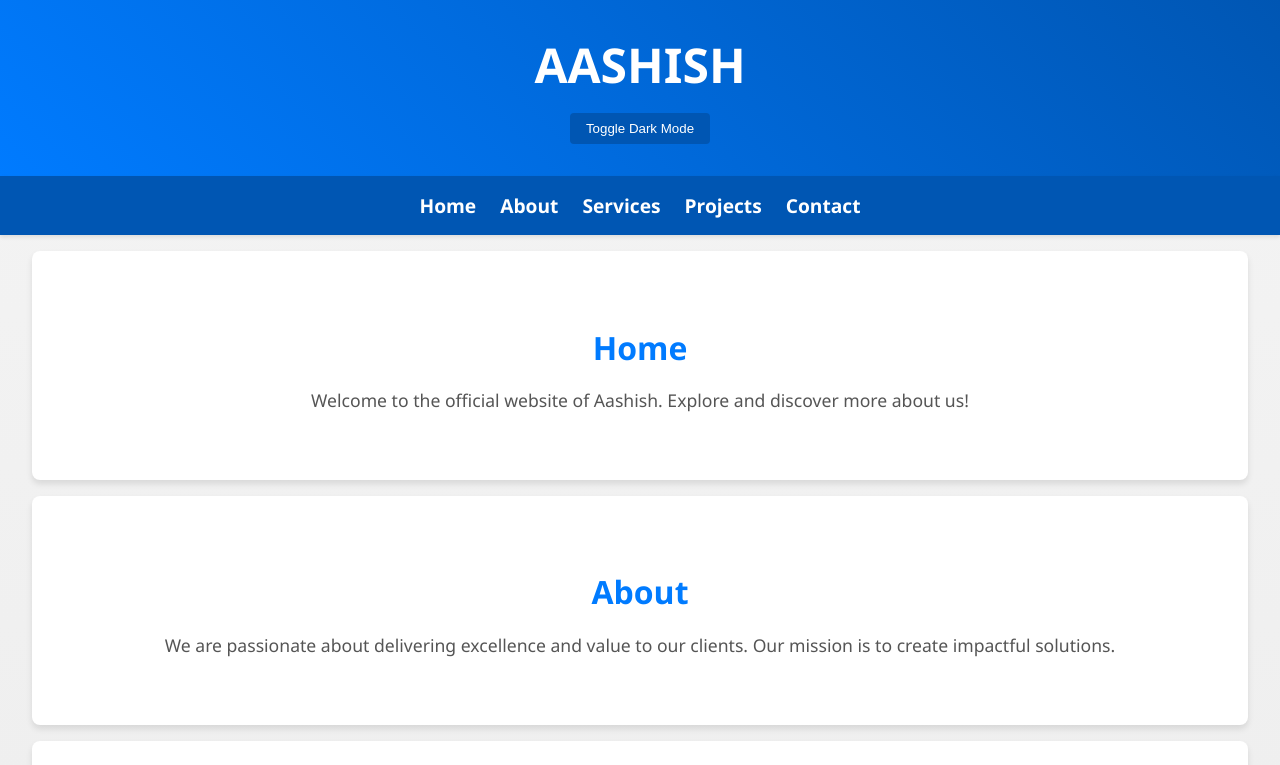
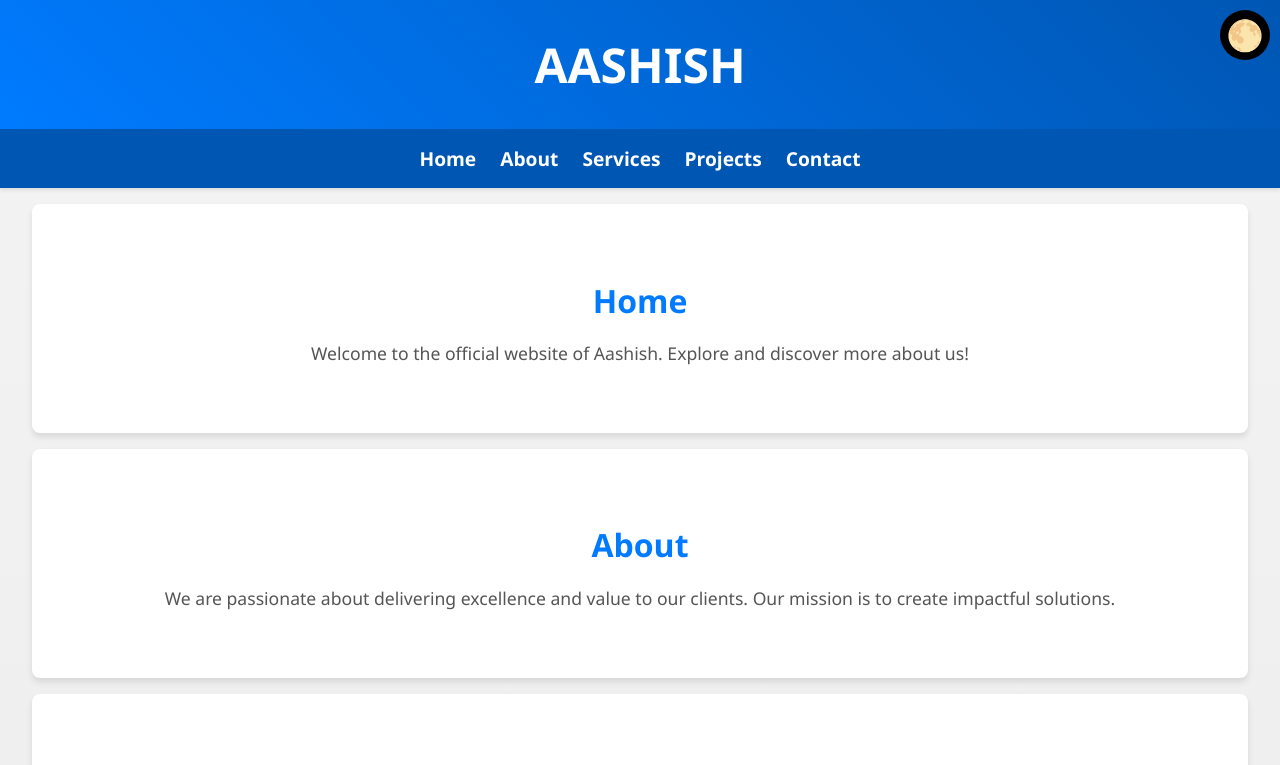
Before and after one commit to a-p7/portfolio, a plain HTML site: page index.html in a window 1280 px wide. Shown: the top 765 px of the page. Drawn offline with Linux system fonts and the light colour scheme.

Commit message:
Update index.html

```diff
--- a/index.html
+++ b/index.html
@@ -5,16 +5,84 @@
     <meta name="viewport" content="width=device-width, initial-scale=1.0">
     <title>Website Main Page</title>
     <link rel="stylesheet" href="style.css">
+    <style>
+        /* Style for the toggle button */
+        #darkModeToggle {
+            position: absolute;
+            top: 10px;
+            right: 10px;
+            width: 50px;
+            height: 50px;
+            background-color: #000;  /* Black background for the button */
+            border: none;
+            border-radius: 50%;
+            cursor: pointer;
+            display: flex;
+            align-items: center;
+            justify-content: center;
+            font-size: 24px;
+            transition: background-color 0.3s;
+        }
+
+        /* Dark mode styles */
+        body.dark-mode {
+            background-color: #000;  /* Entire page background set to black */
+            color: white;
+        }
+
+        header.dark-mode {
+            background-color: #000;  /* Header background set to black */
+        }
+
+        nav.dark-mode {
+            background-color: #000;  /* Navigation bar background set to black */
+        }
+
+        section.dark-mode {
+            background-color: #000;  /* Section background set to black */
+        }
+
+        footer.dark-mode {
+            background-color: #000;  /* Footer background set to black */
+        }
+
+        /* Icons */
+        #moonIcon, #sunIcon {
+            display: none;
+            font-size: 30px;
+        }
+
+        /* Display Moon icon for dark mode */
+        body.dark-mode #moonIcon {
+            display: block;
+            color: white;  /* Moon icon color set to white */
+        }
+
+        /* Display Sun icon for light mode */
+        body:not(.dark-mode) #sunIcon {
+            display: block;
+            color: yellow;  /* Sun icon color set to yellow */
+        }
+
+        /* Ensure button stays centered */
+        #darkModeToggle {
+            display: flex;
+            align-items: center;
+            justify-content: center;
+        }
+    </style>
 </head>
 <body>
     <header>
         <h1>Aashish</h1>
-        <button id="darkModeToggle" style="margin-top: 1rem; padding: 0.5rem 1rem; background: #0056b3; color: white; border: none; border-radius: 4px; cursor: pointer;">
-            Toggle Dark Mode
-        </button>
     </header>
 
-
+    <!-- Dark Mode Toggle Button -->
+    <button id="darkModeToggle">
+        <!-- Moon and Sun icons (text-based) -->
+        <span id="moonIcon">🌙</span>  <!-- Moon icon for dark mode -->
+        <span id="sunIcon">🌕</span>   <!-- Sun icon for light mode -->
+    </button>
 
     <nav>
         <a href="#home">Home</a>
@@ -52,6 +120,7 @@
     <footer>
         <p>&copy; 2024 Aashish. All Rights Reserved.</p>
     </footer>
+
     <script>
         const toggleButton = document.getElementById('darkModeToggle');
         const body = document.body;
@@ -68,6 +137,5 @@
             footer.classList.toggle('dark-mode');
         });
     </script>
-
 </body>
 </html>
```
